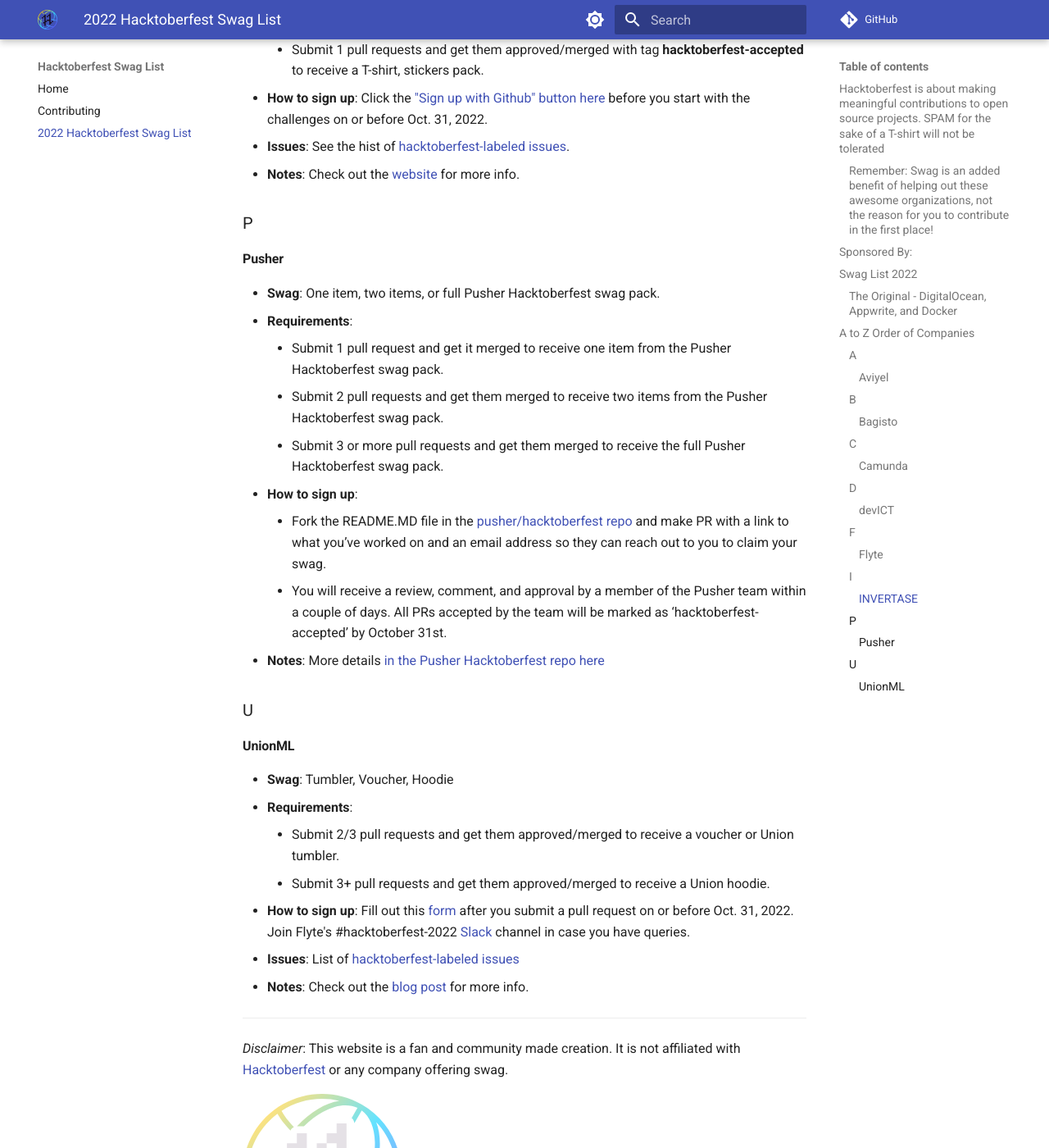
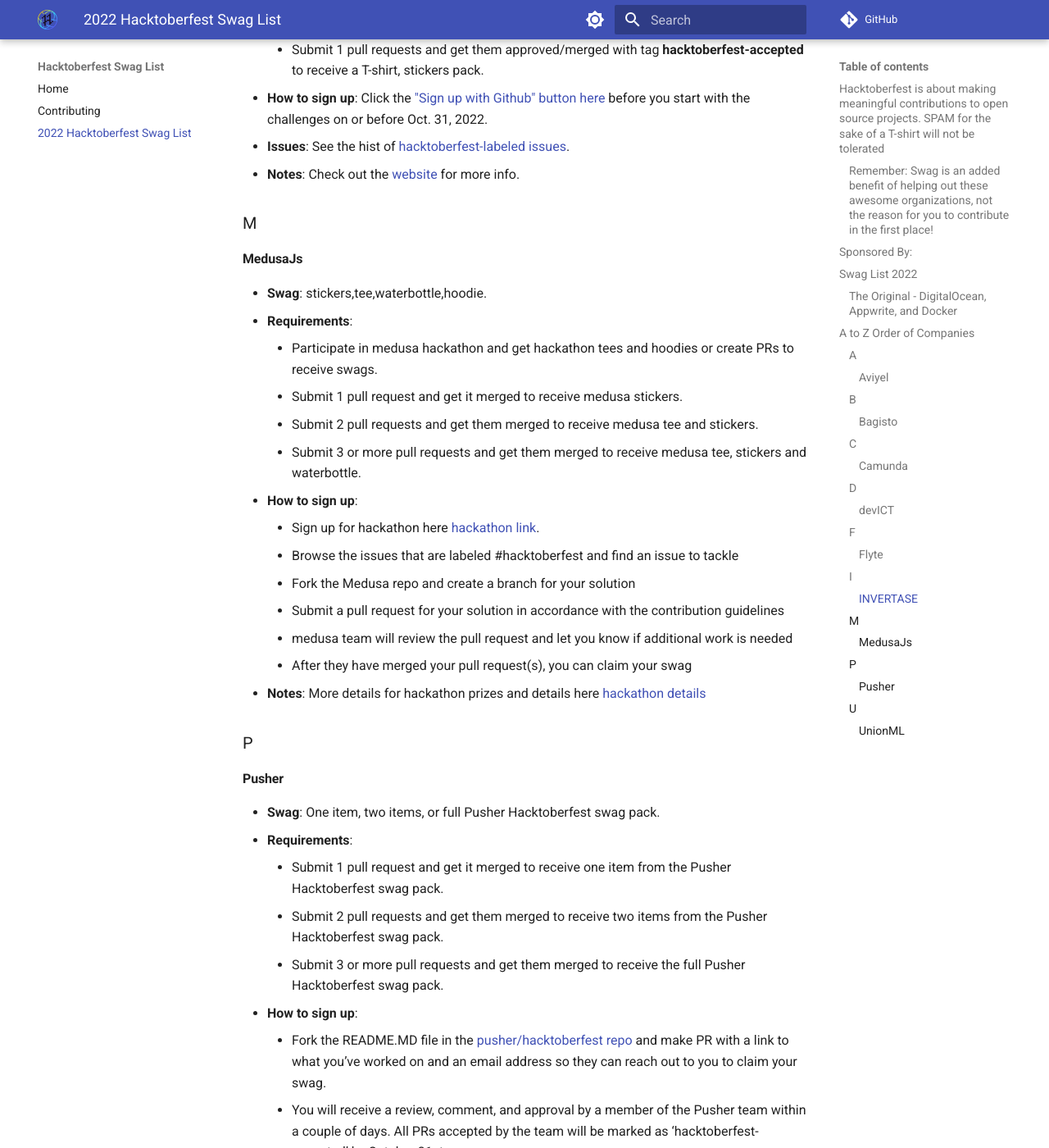
Before and after one commit to crweiner/hacktoberfest-swag-list, an MkDocs documentation site: the page built from docs/list.md, in a window 1280 px wide and 1400 px high, scrolled down 3934 px. Shown: the whole window at 82% size. Built offline with MkDocs 1.6.1 and Material for MkDocs 9.7.7, drawn with Linux system fonts in a browser that asks for light colours; comment, search, counter and statistics services are not loaded.

Commit message:
added medusajs to the list

```diff
--- a/docs/list.md
+++ b/docs/list.md
@@ -109,6 +109,25 @@
 - **Issues**: See the hist of [hacktoberfest-labeled issues](https://github.com/search?q=org%3Ainvertase+org%3Afluttercommunity+org%3Aatsign-foundation++label%3Ahacktoberfest+created%3A%3E2021-01-01+state%3Aopen&type=Issues).
 - **Notes**: Check out the [website](https://invertase.io/community/hacktoberfest) for more info.
 
+### M
+
+#### **MedusaJs**
+
+- **Swag**: stickers,tee,waterbottle,hoodie.
+- **Requirements**:
+    - Participate in medusa hackathon and get hackathon tees and hoodies or create PRs to receive swags.
+    - Submit 1 pull request and get it merged to receive medusa stickers.
+    - Submit 2 pull requests and get them merged to receive medusa tee and stickers.
+    - Submit 3 or more pull requests and get them merged to receive medusa tee, stickers and waterbottle.
+- **How to sign up**:
+    - Sign up for hackathon here [hackathon link](https://ky5eo2x1u81.typeform.com/to/oG2DCRg7?typeform-source=medusajs.com).
+    - Browse the issues that are labeled #hacktoberfest and find an issue to tackle
+    - Fork the Medusa repo and create a branch for your solution
+    - Submit a pull request for your solution in accordance with the contribution guidelines
+    - medusa team will review the pull request and let you know if additional work is needed
+    - After they have merged your pull request(s), you can claim your swag
+- **Notes**: More details for hackathon prizes and details here [hackathon details](https://medusajs.com/blog/medusa-hackathon)
+
 ### P
 
 #### **Pusher**
```
